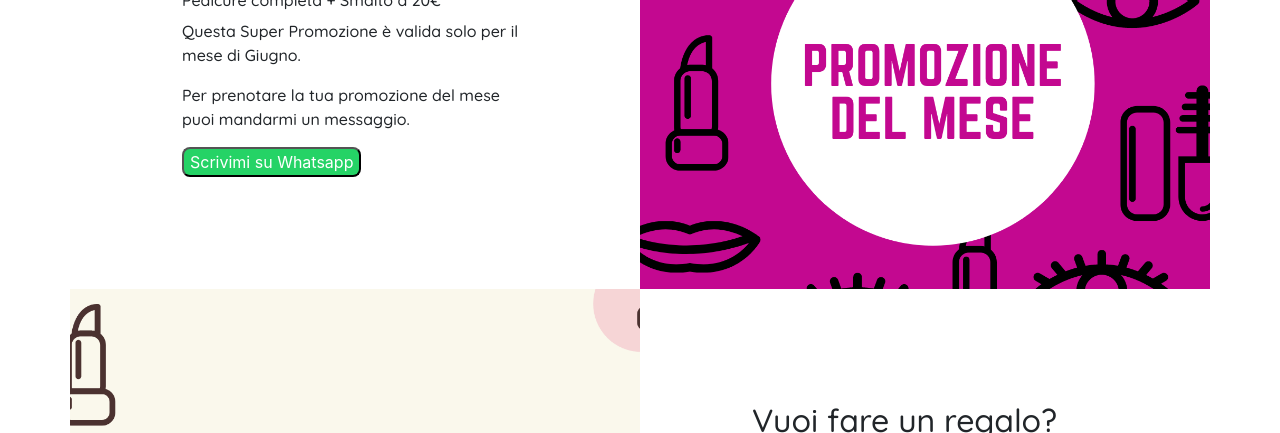
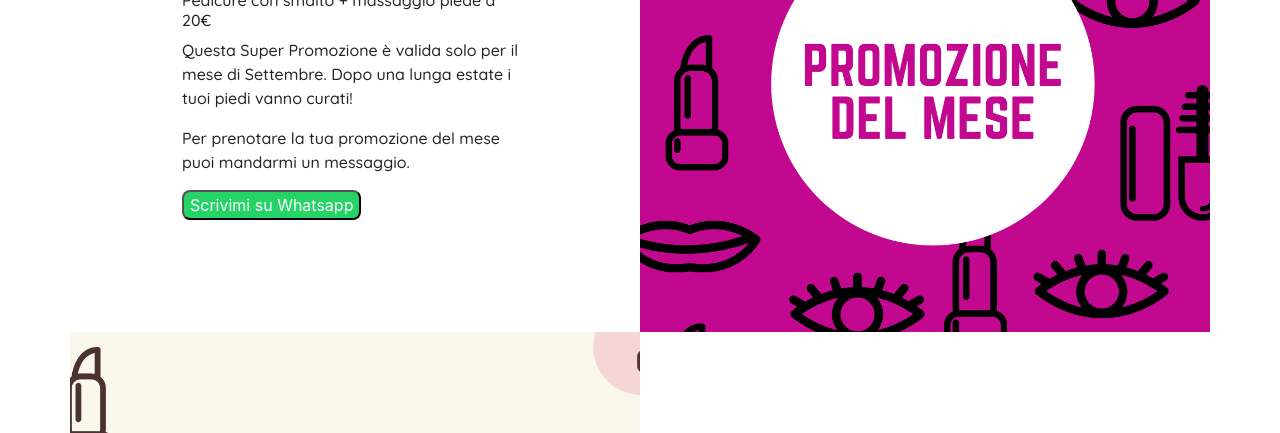
Before and after one commit to nadialenzi8x/Francesca_Zazzaroni_Beauty, a plain HTML site: page promozioni.html in a window 1280 px wide. Shown: the part 667-1100 px from the top of the page. Drawn offline with nearby package versions, Linux system fonts and the light colour scheme.

Commit message:
Add files via upload

```diff
--- a/promozioni.html
+++ b/promozioni.html
@@ -71,8 +71,8 @@
 				<div class="col-lg-6 order-lg-2 immagine" style="background-image: url(img/promo.png);"></div>
 				<div class="col-lg-6 order-lg-1 testo">
 					<h2>Promozione del mese</h2>
-					<h6>Pedicure completa + Smalto a 20€</h6>
-					<p>Questa Super Promozione è valida solo per il mese di Giugno.
+					<h6>Pedicure con smalto + massaggio piede a 20€</h6>
+					<p>Questa Super Promozione è valida solo per il mese di Settembre. Dopo una lunga estate i tuoi piedi vanno curati!
 					</p>
 					<p>Per prenotare la tua promozione del mese puoi mandarmi un messaggio.</p>
 					<a href="https://api.whatsapp.com/send?phone=393334716478&" target="_blank"><button name="whatsapp" class="whatsapp">Scrivimi su Whatsapp</button></a>
```
Also changed, not shown: index.html (+1 -1 lines).
